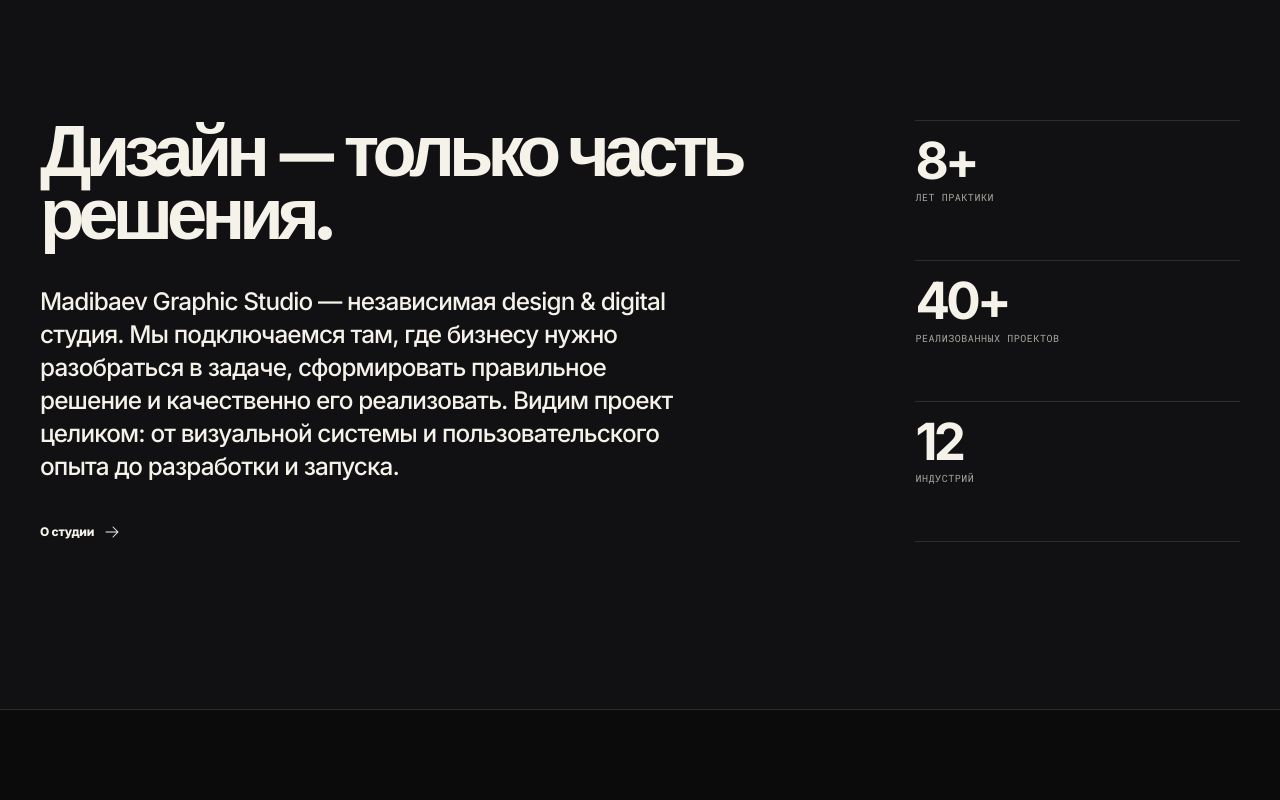
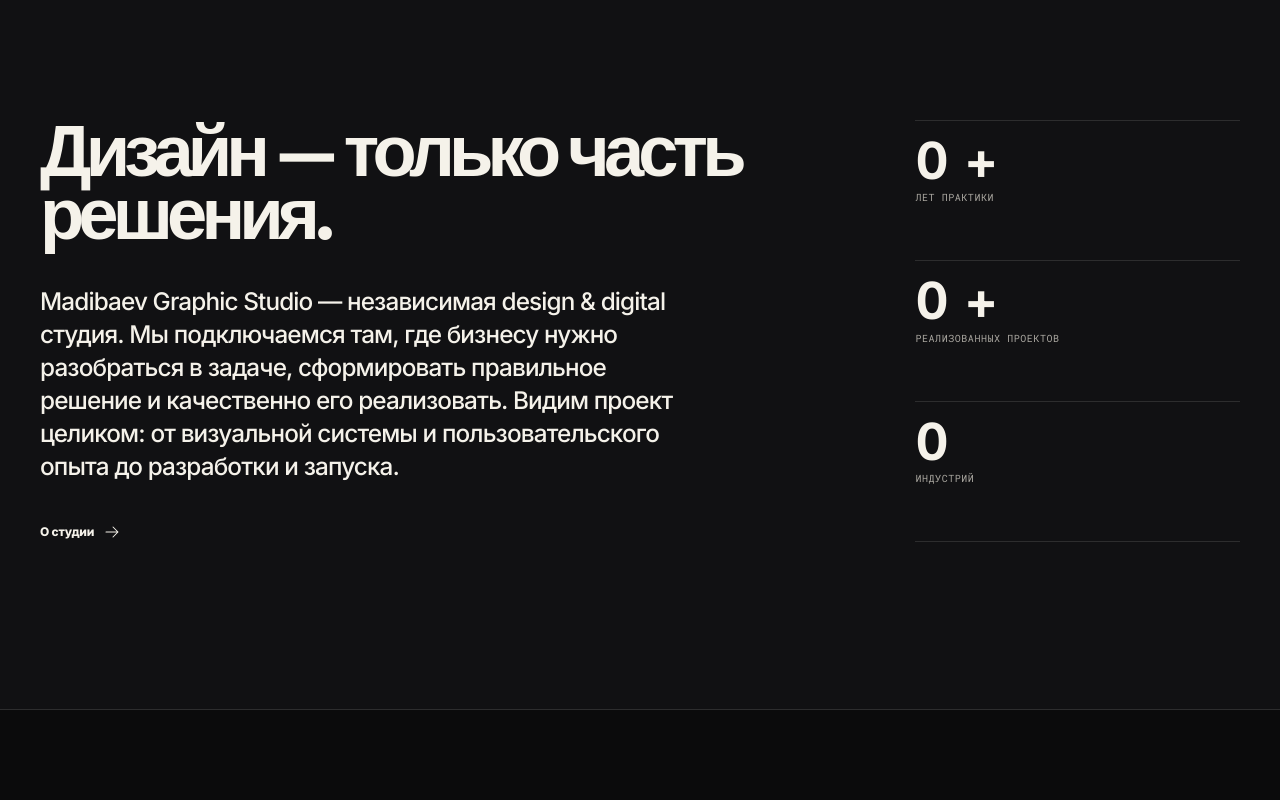
Before and after one commit to AlexMadibaev/MadibaevStudio, a Next.js app in the folder mgs-next/: page / in a window 1280 px wide. Shown: the part 3420-4220 px from the top of the page. Built offline with nearby package versions, Linux system fonts and the light colour scheme; no server answers.

Commit message:
Add live stats, concise approach and client marquee

```diff
--- a/mgs-next/components/mgs-studio.tsx
+++ b/mgs-next/components/mgs-studio.tsx
@@ -13,7 +13,7 @@
 } from "@heroicons/react/24/solid";
 import Image from "next/image";
 import Link from "next/link";
-import { type ComponentType, type SVGProps, useEffect } from "react";
+import { type ComponentType, type SVGProps, useEffect, useRef, useState } from "react";
 
 import { Button } from "@/components/ui/button";
 import type { MgsLocale, MgsProject } from "@/lib/mgs-project-data";
@@ -22,6 +22,12 @@
 type MgsHomeProps = {
   locale: MgsLocale;
   projects: readonly MgsProject[];
+};
+
+type AnimatedStatProps = {
+  value: number;
+  suffix?: string;
+  label: string;
 };
 
 const homeCopy = {
@@ -111,9 +117,13 @@
     },
     philosophy: {
       eyebrow: "Подход",
-      quote: "Не начинаем с формы. Начинаем с того, что должно измениться. Дизайн и технологии — инструменты, а не самоцель.",
+      quote: "Сначала задача. Потом — решение.",
+      body: "Разбираемся, что должно измениться, и только после этого подключаем дизайн и технологии.",
     },
-    industries: "Технологии · Телеком · Государственный сектор · Здравоохранение · Ритейл · События · Спорт · Логистика · Медиа · Гостеприимство · Food & Beverage · Энергетика",
+    clients: {
+      title: "Наши клиенты",
+      body: "Компании и организации, для которых мы создавали дизайн, digital-продукты и коммуникационные решения.",
+    },
     contact: {
       eyebrow: "Есть задача?",
       title: "Давайте разберёмся, что ей действительно нужно.",
@@ -207,9 +217,13 @@
     },
     philosophy: {
       eyebrow: "Approach",
-      quote: "We don't start with form. We start with what needs to change. Design and technology are tools — not the goal.",
+      quote: "Challenge first. Solution second.",
+      body: "We define what needs to change before choosing the design or technology that gets us there.",
     },
-    industries: "Technology · Telecommunications · Government · Healthcare · Retail · Events · Sports · Logistics · Media · Hospitality · Food & Beverage · Energy",
+    clients: {
+      title: "Our clients",
+      body: "Companies and organizations we've supported across design, digital products and communications.",
+    },
     contact: {
       eyebrow: "Have a challenge?",
       title: "Let's find out what it actually needs.",
@@ -231,8 +245,103 @@
   "3d": CubeTransparentIcon,
 };
 
+const clientWordmarks: ReadonlyArray<{ name: Record<MgsLocale, string>; compact?: boolean }> = [
+  { name: { ru: "Samsung", en: "Samsung" } },
+  { name: { ru: "MegaFon Tajikistan", en: "MegaFon Tajikistan" } },
+  { name: { ru: "Aga Khan", en: "Aga Khan" } },
+  { name: { ru: "МИД Республики Таджикистан", en: "Ministry of Foreign Affairs of Tajikistan" }, compact: true },
+  { name: { ru: "Saloma", en: "Saloma" } },
+];
+
 function withLocale(path: string, locale: MgsLocale) {
   return `${path}?lang=${locale}`;
+}
+
+function AnimatedStat({ value, suffix = "", label }: AnimatedStatProps) {
+  const elementRef = useRef<HTMLElement | null>(null);
+  const frameRef = useRef<number | null>(null);
+  const [displayValue, setDisplayValue] = useState(0);
+  const [hasAnimated, setHasAnimated] = useState(false);
+
+  useEffect(() => {
+    const element = elementRef.current;
+    if (!element || hasAnimated) return;
+
+    if (window.matchMedia("(prefers-reduced-motion: reduce)").matches) {
+      setDisplayValue(value);
+      setHasAnimated(true);
+      return;
+    }
+
+    const observer = new IntersectionObserver((entries) => {
+      const entry = entries[0];
+      if (!entry?.isIntersecting) return;
+
+      observer.disconnect();
+      setHasAnimated(true);
+      const duration = 1350;
+      const startedAt = performance.now();
+
+      const tick = (now: number) => {
+        const progress = Math.min((now - startedAt) / duration, 1);
+        const eased = 1 - Math.pow(1 - progress, 3);
+        setDisplayValue(Math.round(value * eased));
+
+        if (progress < 1) {
+          frameRef.current = requestAnimationFrame(tick);
+        } else {
+          setDisplayValue(value);
+        }
+      };
+
+      frameRef.current = requestAnimationFrame(tick);
+    }, { threshold: 0.45 });
+
+    observer.observe(element);
+
+    return () => {
+      observer.disconnect();
+      if (frameRef.current !== null) cancelAnimationFrame(frameRef.current);
+    };
+  }, [hasAnimated, value]);
+
+  return (
+    <div ref={elementRef}>
+      <dt aria-label={`${value}${suffix}`}>
+        <span className="mgs-live-stat__value" aria-hidden="true">{displayValue}</span>{suffix}
+      </dt>
+      <dd>{label}</dd>
+    </div>
+  );
+}
+
+function ClientMarquee({ locale, title, body }: { locale: MgsLocale; title: string; body: string }) {
+  const renderClients = (ariaHidden = false) => (
+    <div className="mgs-home-clients__group" aria-hidden={ariaHidden || undefined}>
+      {clientWordmarks.map((client) => (
+        <div className="mgs-home-client" key={`${ariaHidden ? "clone-" : ""}${client.name.en}`}>
+          <span className={client.compact ? "mgs-home-client__wordmark mgs-home-client__wordmark--compact" : "mgs-home-client__wordmark"}>
+            {client.name[locale]}
+          </span>
+        </div>
+      ))}
+    </div>
+  );
+
+  return (
+    <section className="mgs-home-clients" data-mgs-reveal aria-label={title}>
+      <div className="mgs-shell mgs-home-clients__heading">
+        <h2>{title}</h2>
+        <p>{body}</p>
+      </div>
+      <div className="mgs-home-clients__viewport">
+        <div className="mgs-home-clients__track">
+          {renderClients()}
+          {renderClients(true)}
+        </div>
+      </div>
+    </section>
+  );
 }
 
 export function MgsHome({ locale, projects }: MgsHomeProps) {
@@ -300,7 +409,7 @@
         <div className="mgs-home-work__more"><span>{copy.work.more}</span>{projects.map((project) => <Link href={withLocale(`/work/${project.slug}`, locale)} key={project.slug}>{project.title[locale]}<ArrowUpRightIcon /></Link>)}</div>
       </section>
 
-      <section className="mgs-home-about" data-mgs-reveal><div className="mgs-shell mgs-home-about__grid"><p className="mgs-eyebrow">{copy.about.eyebrow}</p><div><h2>{copy.about.title}</h2><p className="mgs-home-about__body">{copy.about.body}</p><Link className="mgs-inline-link" href={withLocale("/about", locale)}>{copy.about.action}<ArrowRightIcon /></Link></div><dl><div><dt>8+</dt><dd>{copy.about.years}</dd></div><div><dt>40+</dt><dd>{copy.about.projects}</dd></div><div><dt>12</dt><dd>{copy.about.industries}</dd></div></dl></div></section>
+      <section className="mgs-home-about" data-mgs-reveal><div className="mgs-shell mgs-home-about__grid"><p className="mgs-eyebrow">{copy.about.eyebrow}</p><div><h2>{copy.about.title}</h2><p className="mgs-home-about__body">{copy.about.body}</p><Link className="mgs-inline-link" href={withLocale("/about", locale)}>{copy.about.action}<ArrowRightIcon /></Link></div><dl><AnimatedStat value={8} suffix="+" label={copy.about.years} /><AnimatedStat value={40} suffix="+" label={copy.about.projects} /><AnimatedStat value={12} label={copy.about.industries} /></dl></div></section>
 
       <section className="mgs-home-services mgs-shell" data-mgs-reveal>
         <div className="mgs-section-heading">
@@ -354,8 +463,8 @@
         </div>
       </section>
 
-      <section className="mgs-home-philosophy" data-mgs-reveal><div className="mgs-shell"><p className="mgs-eyebrow">{copy.philosophy.eyebrow}</p><blockquote>{copy.philosophy.quote}</blockquote></div></section>
-      <section className="mgs-home-industries" aria-label="Industries"><p>{copy.industries}</p></section>
+      <section className="mgs-home-philosophy" data-mgs-reveal><div className="mgs-shell"><p className="mgs-eyebrow">{copy.philosophy.eyebrow}</p><blockquote>{copy.philosophy.quote}</blockquote><p className="mgs-home-philosophy__body">{copy.philosophy.body}</p></div></section>
+      <ClientMarquee locale={locale} title={copy.clients.title} body={copy.clients.body} />
       <section className="mgs-home-contact mgs-shell" data-mgs-reveal><div className="mgs-home-contact__panel"><p className="mgs-eyebrow">{copy.contact.eyebrow}</p><h2>{copy.contact.title}</h2><p>{copy.contact.body}</p><Button asChild className="mgs-button mgs-button--primary" size="lg"><Link href={withLocale("/contact", locale)}><span>{copy.contact.action}</span><ArrowUpRightIcon /></Link></Button></div></section>
     </main>
   );
```
